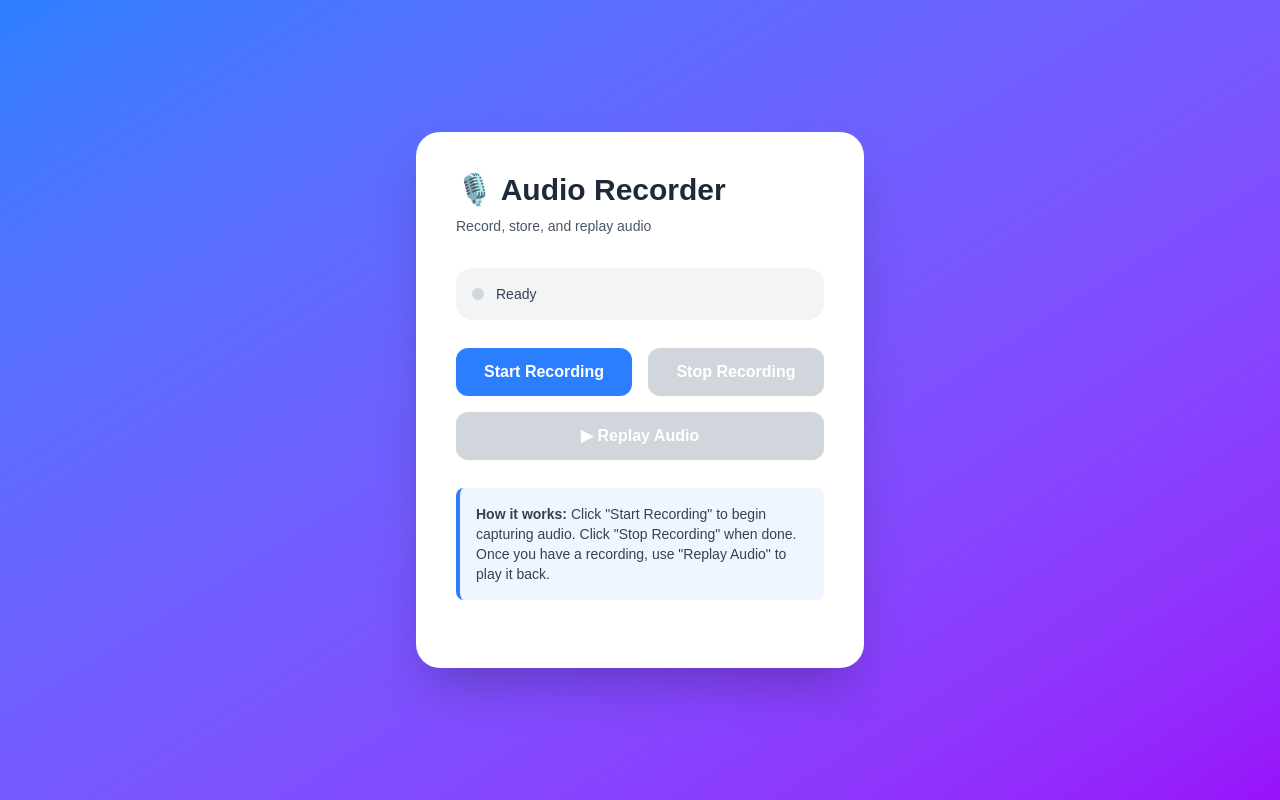
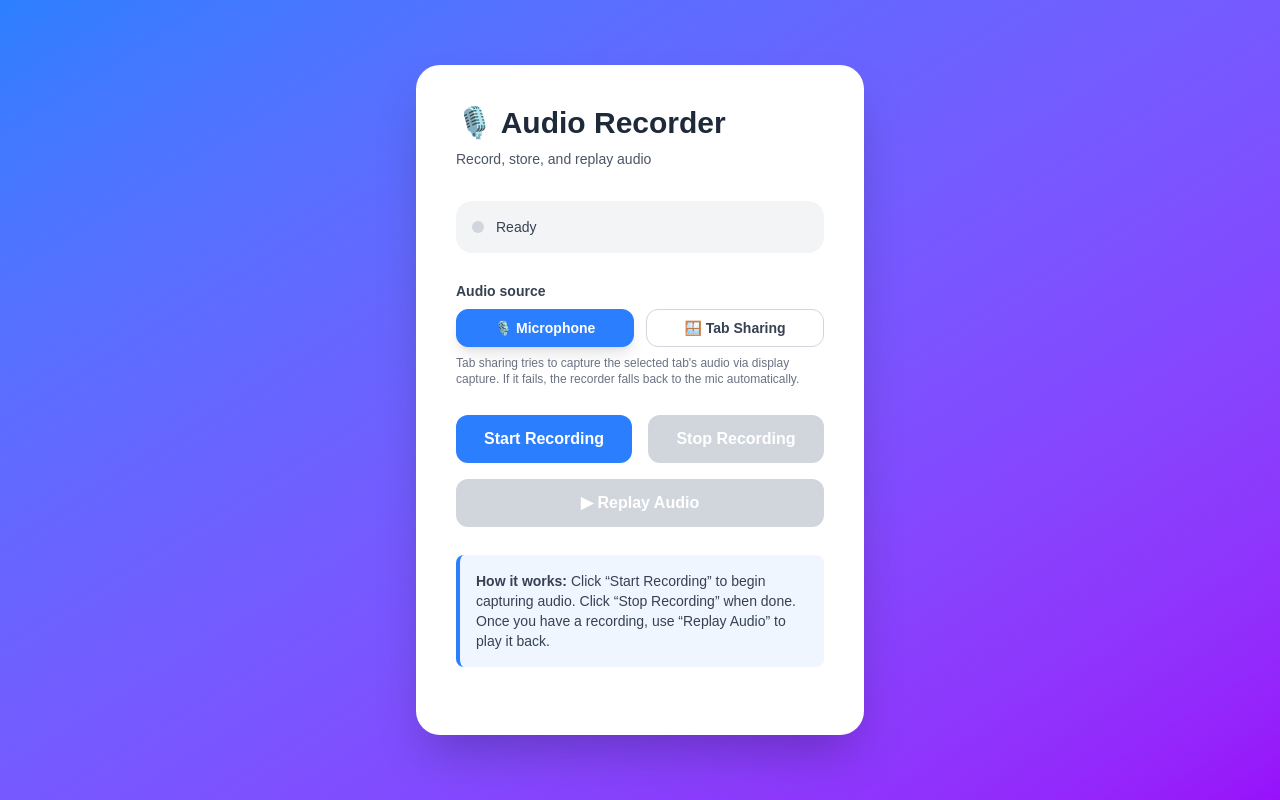
Before and after one commit to khush2808/new-things-i-learn, a Next.js app in the folder media-transcribe/: page / in a window 1280 px wide. Built offline with nearby package versions, Linux system fonts and the light colour scheme.

Commit message:
tab sharing feat try

```diff
--- a/media-transcribe/app/page.tsx
+++ b/media-transcribe/app/page.tsx
@@ -1,15 +1,16 @@
-'use client';
+"use client";
 
-import { useEffect, useRef, useState } from 'react';
+import { useEffect, useRef, useState } from "react";
 
 export default function Home() {
   const [isRecording, setIsRecording] = useState(false);
   const [audioUrl, setAudioUrl] = useState<string | null>(null);
+  const [inputSource, setInputSource] = useState<"mic" | "tab">("mic");
   const [stats, setStats] = useState({
-    totalSize: '0 MB',
-    recordingTime: '0s',
+    totalSize: "0 MB",
+    recordingTime: "0s",
     chunkCount: 0,
-    chunks: [] as string[]
+    chunks: [] as string[],
   });
 
   const mediaRecorderRef = useRef<MediaRecorder | null>(null);
@@ -17,9 +18,34 @@ export default function Home() {
   const recordingStartTimeRef = useRef<number>(0);
   const chunkLogRef = useRef<HTMLDivElement>(null);
 
+  const requestAudioStream = async () => {
+    if (inputSource === "tab") {
+      try {
+        const tabStream = await navigator.mediaDevices.getDisplayMedia({
+          video: false,
+          audio: true,
+        });
+        const hasAudio = tabStream.getAudioTracks().length > 0;
+
+        if (hasAudio) {
+          return tabStream;
+        }
+
+        tabStream.getTracks().forEach((track) => track.stop());
+        console.warn(
+          "Tab capture returned no audio tracks; falling back to mic."
+        );
+      } catch (error) {
+        console.warn("Tab audio capture failed; falling back to mic.", error);
+      }
+    }
+
+    return navigator.mediaDevices.getUserMedia({ audio: true });
+  };
+
   const startRecording = async () => {
     try {
-      const stream = await navigator.mediaDevices.getUserMedia({ audio: true });
+      const stream = await requestAudioStream();
 
       const mediaRecorder = new MediaRecorder(stream);
       mediaRecorderRef.current = mediaRecorder;
@@ -29,16 +55,18 @@ export default function Home() {
         audioChunksRef.current.push(e.data);
         const chunkLog = `Chunk ${audioChunksRef.current.length}: ${e.data.size} bytes`;
 
-        setStats(prev => ({
+        setStats((prev) => ({
           ...prev,
-          chunks: [...prev.chunks, chunkLog]
+          chunks: [...prev.chunks, chunkLog],
         }));
 
         console.log(`Chunk received: ${e.data.size} bytes`);
       };
 
       mediaRecorder.onstop = () => {
-        const audioBlob = new Blob(audioChunksRef.current, { type: 'audio/webm' });
+        const audioBlob = new Blob(audioChunksRef.current, {
+          type: "audio/webm",
+        });
         const url = URL.createObjectURL(audioBlob);
         setAudioUrl(url);
 
@@ -46,11 +74,11 @@ export default function Home() {
         const durationSeconds = (recordingDuration / 1000).toFixed(2);
         const sizeMB = (audioBlob.size / (1024 * 1024)).toFixed(2);
 
-        setStats(prev => ({
+        setStats((prev) => ({
           ...prev,
           totalSize: `${sizeMB} MB (${audioBlob.size} bytes)`,
           recordingTime: `${durationSeconds}s`,
-          chunkCount: audioChunksRef.current.length
+          chunkCount: audioChunksRef.current.length,
         }));
 
         setIsRecording(false);
@@ -60,17 +88,18 @@ export default function Home() {
       mediaRecorder.start(2000);
       recordingStartTimeRef.current = Date.now();
       setIsRecording(true);
-      setStats(prev => ({ ...prev, chunks: [] }));
-
+      setStats((prev) => ({ ...prev, chunks: [] }));
     } catch (err) {
-      alert('Error accessing microphone: ' + (err as Error).message);
+      alert("Error accessing audio input: " + (err as Error).message);
     }
   };
 
   const stopRecording = () => {
     if (mediaRecorderRef.current) {
       mediaRecorderRef.current.stop();
-      mediaRecorderRef.current.stream.getTracks().forEach(track => track.stop());
+      mediaRecorderRef.current.stream
+        .getTracks()
+        .forEach((track) => track.stop());
     }
   };
 
@@ -88,18 +117,51 @@ export default function Home() {
   }, [stats.chunks]);
 
   return (
-    <div className="min-h-screen bg-gradient-to-br from-blue-500 to-purple-600 flex justify-center items-center p-5">
+    <div className="min-h-screen bg-linear-to-br from-blue-500 to-purple-600 flex justify-center items-center p-5">
       <div className="bg-white rounded-3xl shadow-2xl p-10 max-w-md w-full">
-        <h1 className="text-3xl font-bold text-gray-800 mb-2">🎙️ Audio Recorder</h1>
-        <p className="text-gray-600 text-sm mb-8">Record, store, and replay audio</p>
+        <h1 className="text-3xl font-bold text-gray-800 mb-2">
+          🎙️ Audio Recorder
+        </h1>
+        <p className="text-gray-600 text-sm mb-8">
+          Record, store, and replay audio
+        </p>
 
         <div className="flex items-center gap-3 bg-gray-100 p-4 rounded-2xl mb-7">
-          <div className={`w-3 h-3 rounded-full transition-all ${
-            isRecording ? 'bg-red-500 animate-pulse' : 'bg-gray-300'
-          }`}></div>
+          <div
+            className={`w-3 h-3 rounded-full transition-all ${
+              isRecording ? "bg-red-500 animate-pulse" : "bg-gray-300"
+            }`}
+          ></div>
           <span className="text-gray-700 text-sm">
-            {isRecording ? 'Recording...' : 'Ready'}
+            {isRecording ? "Recording..." : "Ready"}
           </span>
+        </div>
+
+        <div className="mb-7">
+          <p className="text-gray-700 text-sm font-semibold mb-2">
+            Audio source
+          </p>
+          <div className="grid grid-cols-2 gap-3">
+            {(["mic", "tab"] as const).map((source) => (
+              <button
+                key={source}
+                onClick={() => setInputSource(source)}
+                className={`py-2 px-3 rounded-xl text-sm font-semibold border transition-all ${
+                  inputSource === source
+                    ? "bg-blue-500 text-white border-blue-500 shadow-lg"
+                    : "bg-white text-gray-700 border-gray-300 hover:border-blue-400"
+                }`}
+                disabled={isRecording}
+              >
+                {source === "mic" ? "🎙️ Microphone" : "🪟 Tab Sharing"}
+              </button>
+            ))}
+          </div>
+          <p className="text-xs text-gray-500 mt-2">
+            Tab sharing tries to capture the selected tab&apos;s audio via
+            display capture. If it fails, the recorder falls back to the mic
+            automatically.
+          </p>
         </div>
 
         <div className="grid grid-cols-2 gap-4 mb-7">
@@ -127,7 +189,10 @@ export default function Home() {
         </div>
 
         <div className="bg-blue-50 border-l-4 border-blue-500 p-4 rounded-lg text-sm text-gray-700 mb-7">
-          <strong>How it works:</strong> Click "Start Recording" to begin capturing audio. Click "Stop Recording" when done. Once you have a recording, use "Replay Audio" to play it back.
+          <strong>How it works:</strong> Click &ldquo;Start Recording&rdquo; to
+          begin capturing audio. Click &ldquo;Stop Recording&rdquo; when done.
+          Once you have a recording, use &ldquo;Replay Audio&rdquo; to play it
+          back.
         </div>
 
         {audioUrl && (
@@ -135,15 +200,23 @@ export default function Home() {
             <div className="mb-3">
               <div className="flex justify-between py-2.5 border-b border-gray-300">
                 <span className="font-bold text-gray-800">Total Size:</span>
-                <span className="text-blue-600 font-bold">{stats.totalSize}</span>
+                <span className="text-blue-600 font-bold">
+                  {stats.totalSize}
+                </span>
               </div>
               <div className="flex justify-between py-2.5 border-b border-gray-300">
                 <span className="font-bold text-gray-800">Recording Time:</span>
-                <span className="text-blue-600 font-bold">{stats.recordingTime}</span>
+                <span className="text-blue-600 font-bold">
+                  {stats.recordingTime}
+                </span>
               </div>
               <div className="flex justify-between py-2.5">
-                <span className="font-bold text-gray-800">Chunks Received:</span>
-                <span className="text-blue-600 font-bold">{stats.chunkCount}</span>
+                <span className="font-bold text-gray-800">
+                  Chunks Received:
+                </span>
+                <span className="text-blue-600 font-bold">
+                  {stats.chunkCount}
+                </span>
               </div>
             </div>
             <div
```
